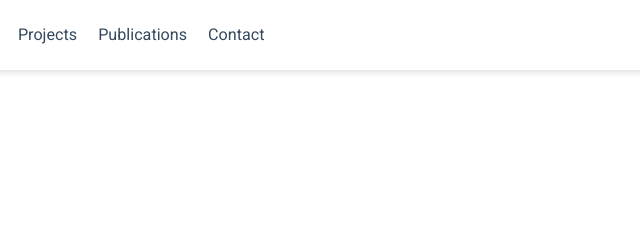
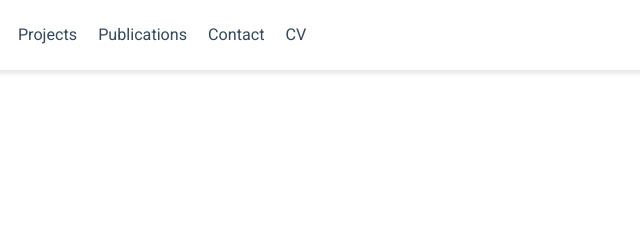
Before and after one commit to llxu2020/llxu2020.github.io, a plain HTML site: page post/index.html in a window 1280 px wide. Shown: the top 240 px of the page, 313-953 px from the left. Drawn offline with nearby package versions, Linux system fonts and the light colour scheme; some packages are replaced by stand-ins of ours; some icons are missing.

Commit message:
Build website

```diff
--- a/post/index.html
+++ b/post/index.html
@@ -481,6 +481,28 @@
 
 
 
+
+
+
+
+
+
+
+
+
+
+
+
+        <li class="nav-item">
+          <a class="nav-link " href="/files/cv.pdf"><span>CV</span></a>
+        </li>
+
+
+
+
+
+
+
       </ul>
     </div>
 
```
Also changed, not shown: 404.html (+22 -0 lines), author/liangliang-xu/index.html (+22 -0 lines), authors/index.html (+22 -0 lines), categories/index.html (+22 -0 lines), index.html (+22 -0 lines), publication/index.html (+22 -0 lines), publication_types/index.html (+22 -0 lines), tags/index.html (+22 -0 lines), talk/index.html (+22 -0 lines), 1 other file.
